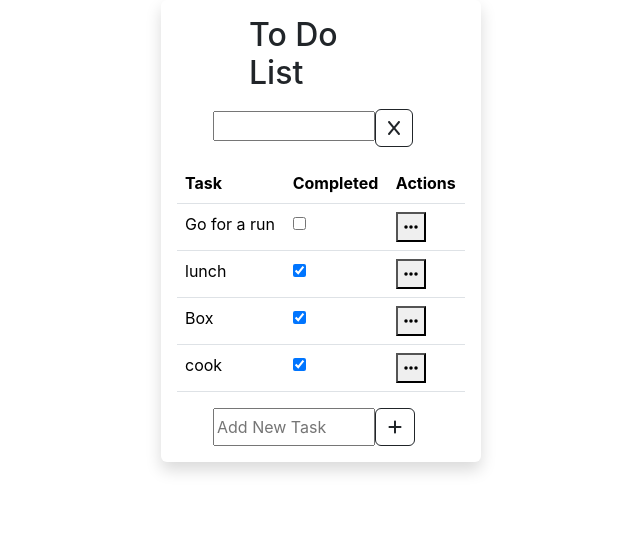
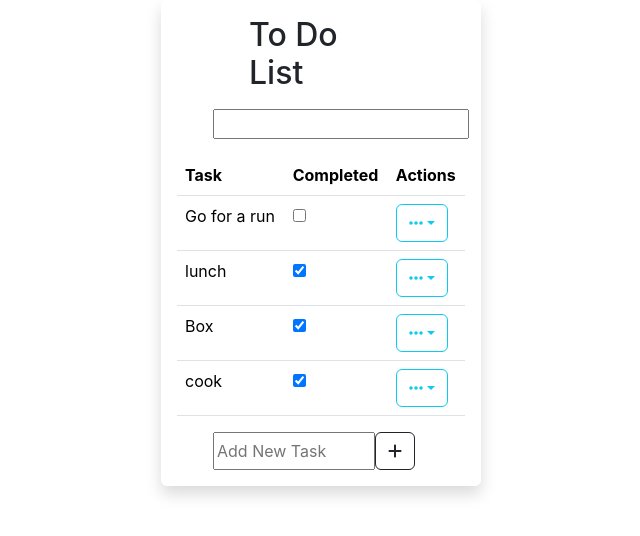
Before and after one commit to the-realEdmond/react-to-do-lis, a React (Create React App) app: page / in a window 1280 px wide. Shown: the top 536 px of the page, without its empty margins (319-959 px from the left). Built offline with nearby package versions, Linux system fonts and the light colour scheme.

Commit message:
Added actions and edited search by removing button

```diff
--- a/src/componets/listItem.js
+++ b/src/componets/listItem.js
@@ -1,6 +1,9 @@
 import React, { useState } from "react";
 import { FontAwesomeIcon } from '@fortawesome/react-fontawesome'
-import { faEllipsis } from "@fortawesome/free-solid-svg-icons";
+import { faEllipsis, faTrash, faEdit,faClock } from "@fortawesome/free-solid-svg-icons";
+
+import { Dropdown } from "react-bootstrap";
+
 
 
 function ListItem ({taskName,isDone}){
@@ -12,11 +15,23 @@ return(
             <td>{taskName}</td>
             <td><input type="checkbox" checked={checked} onChange={()=>{setchecked(!checked)}}/></td>
             <td>
-                <button>
-                {button}
-                </button>
+
+            <Dropdown>
+      <Dropdown.Toggle variant="outline-info" id="dropdown-basic">
+       <FontAwesomeIcon icon={faEllipsis}/>
+      </Dropdown.Toggle>
+
+      <Dropdown.Menu>
+        <Dropdown.Item href="#/action-1"><FontAwesomeIcon icon={faTrash}/> Delete</Dropdown.Item>
+        <Dropdown.Item href="#/action-2"><FontAwesomeIcon icon={faEdit}/> Edit</Dropdown.Item>
+        <Dropdown.Item href="#/action-3"><FontAwesomeIcon icon={faClock}/> Set Reminder</Dropdown.Item>
+      </Dropdown.Menu>
+    </Dropdown>
+
+
             </td>
         </tr>
+
 
 )
 }
--- a/src/componets/searchBar.js
+++ b/src/componets/searchBar.js
@@ -3,31 +3,32 @@ import { FontAwesomeIcon } from '@fortawesome/react-fontawesome'
 import { faX } from "@fortawesome/free-solid-svg-icons";
 import ListItem from "./listItem";
 
-function SearchBar({listItems,setList}){
-    let [searchKey,setSearchKey]=useState('')
-    let [originalList,setOriginalList]=useState(listItems)
+function SearchBar({ listItems, setList }) {
+    let [searchKey, setSearchKey] = useState('');
+    let [originalList, setOriginalList] = useState(listItems);
 
-    function loadSearch(e){
+    function loadSearch(e) {
+        setSearchKey(e.target.value);
 
-      setSearchKey(e.target.value)
-      let searchResult=  listItems.filter(item=>{
+
+          console.log(e)
+
+        let searchResult = listItems.filter(item => {
             return item.TaskName.toLowerCase().includes(e.target.value.toLowerCase());
-        })
-        setList(searchResult)
+        });
+
+        if (e.target.value === '') {
+            setList(originalList);
+        } else {
+            setList(searchResult);
+        }
     }
 
-    function resetSearch() {
-        setSearchKey('');
-        setList(originalList);
-    }
-    return(
+    return (
         <div className="w-75 mx-auto my-3">
-            <input className="input w-75" type="search" value={searchKey} onChange={loadSearch}/>
-            <button className="btn btn-outline-dark" onClick={resetSearch}>
-                <FontAwesomeIcon icon={faX}/>
-                </button>
+            <input className="input  mx-auto" type="search" value={searchKey} onChange={loadSearch} />
         </div>
-    )
+    );
 }
 
-export default SearchBar
+export default SearchBar;
```
